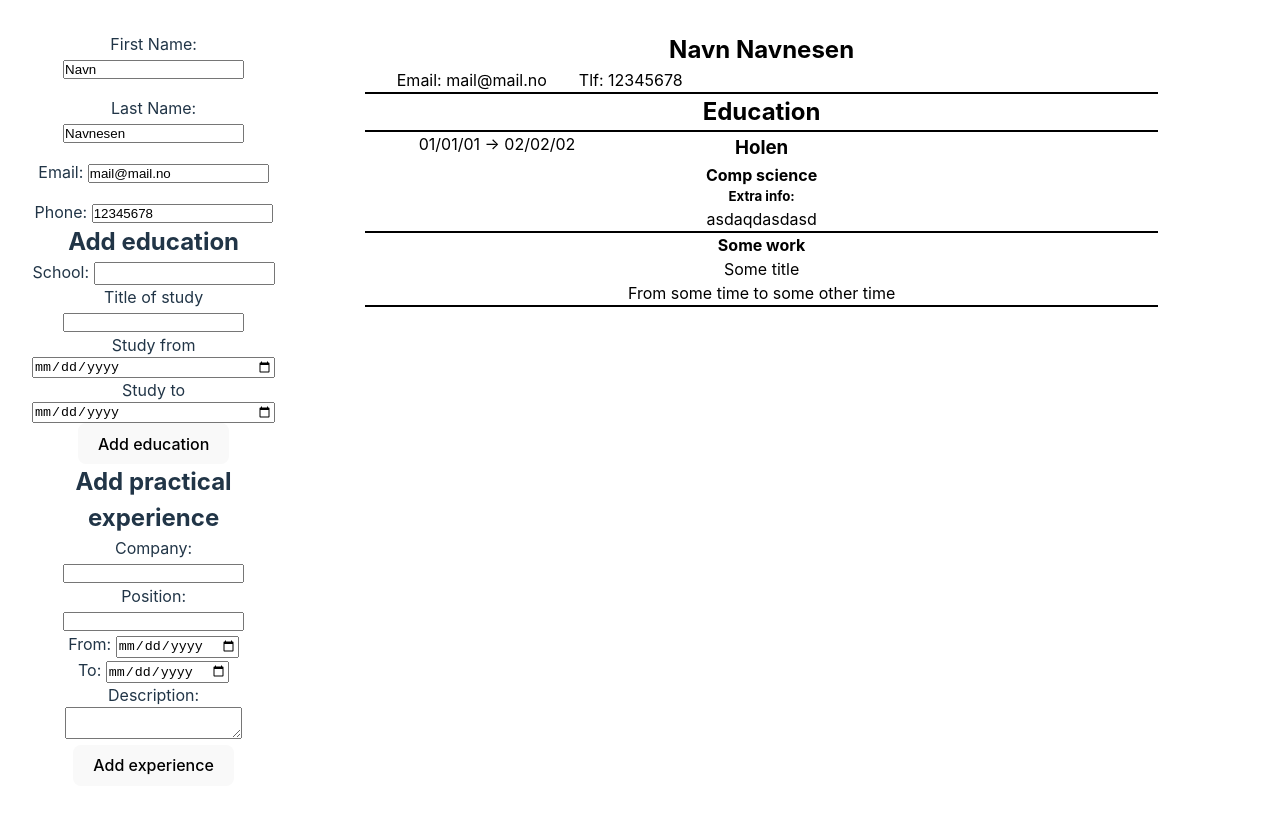
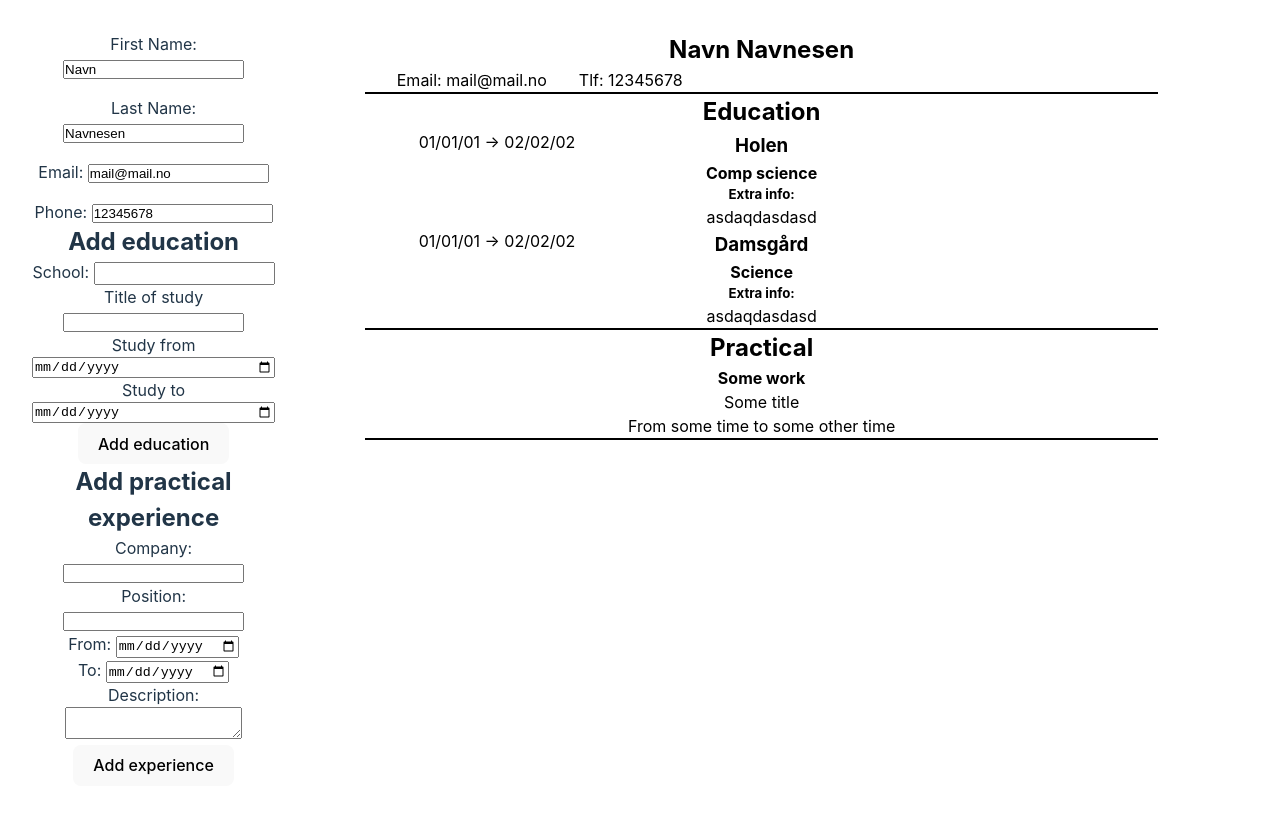
Before and after one commit to ATlexEide/cv-app, a React (Vite) app: page / in a window 1280 px wide. Shown: the top 814 px of the page. Built offline with nearby package versions, Linux system fonts and the light colour scheme.

Commit message:
Add second card call for testing

```diff
--- a/src/Components/PreviewFile.jsx
+++ b/src/Components/PreviewFile.jsx
@@ -12,8 +12,7 @@ function PreviewFile({ person }) {
       </section>
       <Border />
       <section id="education">
-        <h2>Education</h2>
-        <Border />
+        <h2 className="sectionTitle">Education</h2>
         <EducationCard
           school="Holen"
           degree="Comp science"
@@ -21,9 +20,17 @@ function PreviewFile({ person }) {
           timeTo="02/02/02"
           desc="asdaqdasdasd"
         />
+        <EducationCard
+          school="Damsgård"
+          degree="Science"
+          timeFrom="01/01/01"
+          timeTo="02/02/02"
+          desc="asdaqdasdasd"
+        />
       </section>
+      <Border />
       <section id="practical">
-        <Border />
+        <h2 className="sectionTitle">Practical</h2>
         <PracticalCard />
         <Border />
       </section>
```
